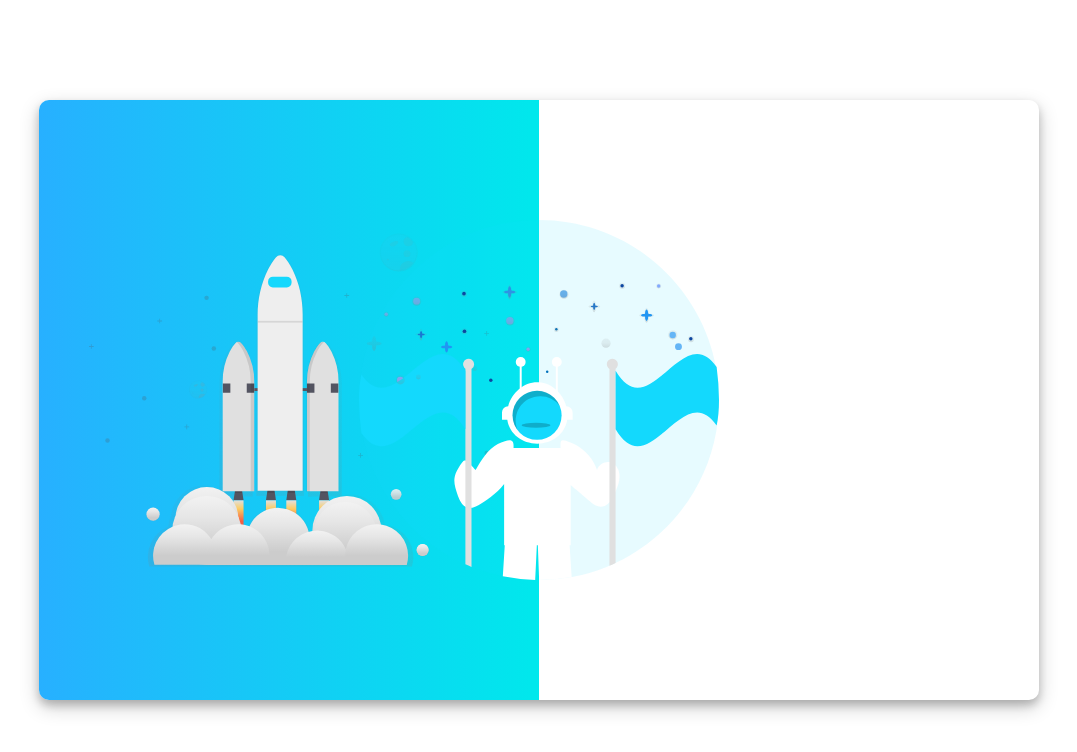
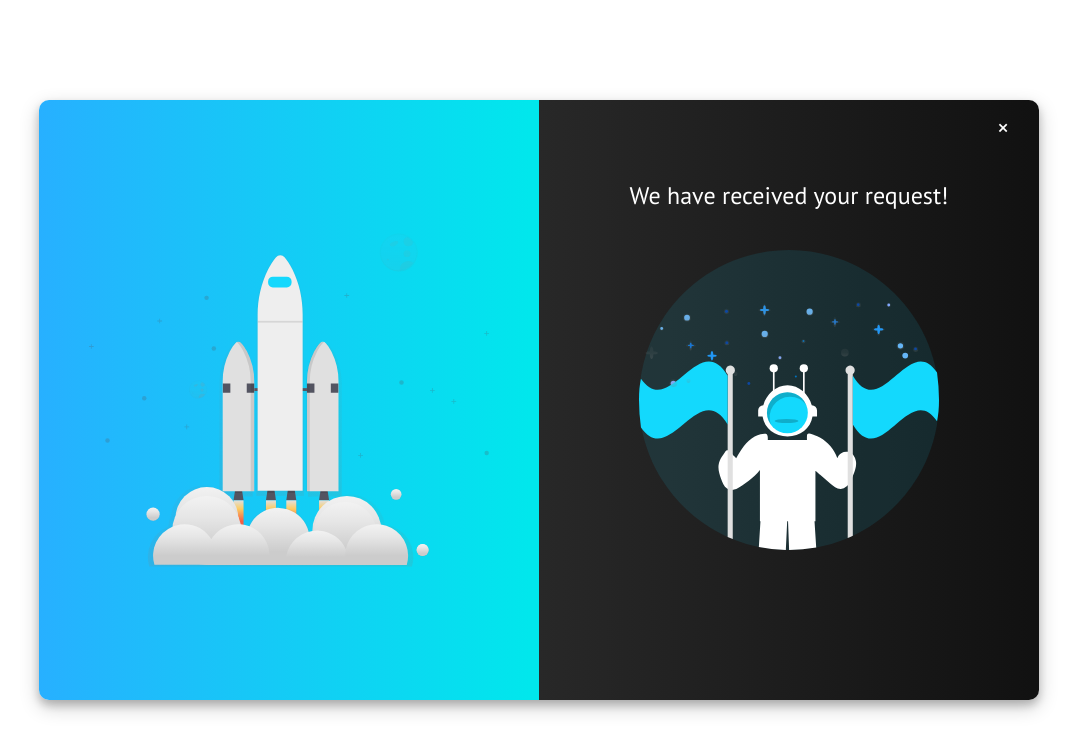
Before and after one commit to chay-chay/react-form-yt, a React (Create React App) app: page / in a window 1280 px wide. Both pictures are taken after typing "Sample", "name@example.com", "Sample123", "Sample123" into the empty fields and a click on the button "Sign up". Shown: the top 752 px of the page, without its empty margins (101-1178 px from the left). Built offline with nearby package versions, Linux system fonts and the light colour scheme.

Commit message:
Submit only if zero errors

```diff
--- a/src/FormSuccess.js
+++ b/src/FormSuccess.js
@@ -3,12 +3,11 @@ import './Form.css'
 
 const FormSuccess = () => {
     return (
-        <div>
-            <div className='form-control-right'>
+
+            <div className='form-content-right'>
                 <div className='form-success'>We have received your request!</div>
                 <img src='img/img-3.svg' alt='success' className='form-img-2' />
             </div>
-        </div>
     )
 }
 
--- a/src/useForm.js
+++ b/src/useForm.js
@@ -1,6 +1,6 @@
 import { useState, useEffect } from "react";
 
-const useForm = (validate) => {
+const useForm = (callback, validate) => {
   const [values, setValues] = useState({
     username: "",
     email: "",
@@ -19,9 +19,17 @@ const useForm = (validate) => {
   };
   const handleSubmit = (e) => {
     e.preventDefault();
-      setErrors(validate(values));
-      setIsSubmitting(true)
+    setErrors(validate(values));
+    setIsSubmitting(true);
   };
+
+  useEffect(() => {
+    if (Object.keys(errors).length === 0 && isSubmitting) {
+      callback();
+    }
+  }, [errors]);
+
+
   return { handleChange, values, handleSubmit, errors };
 };
 
```
